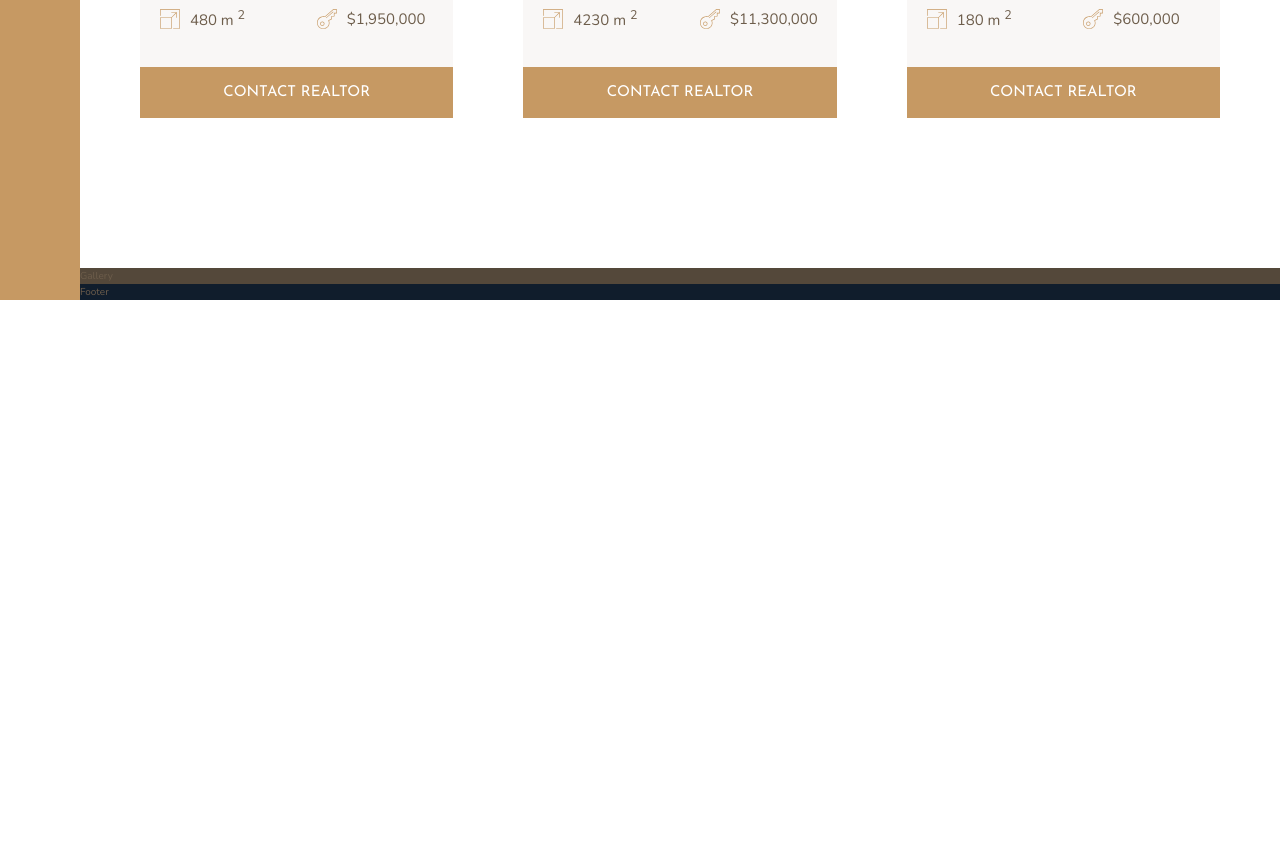
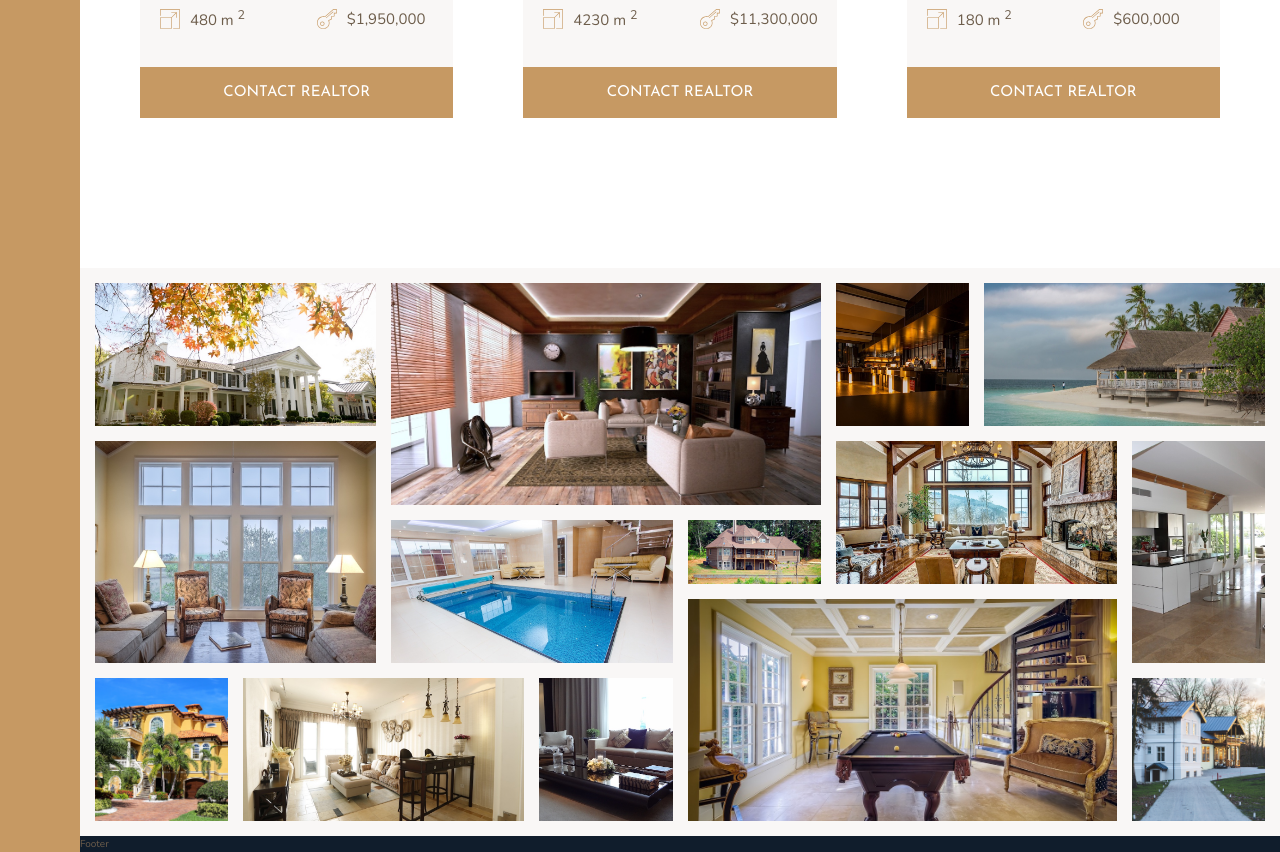
Before and after one commit to krissygroom/nexter-css-grid, a website: page index.html in a window 1280 px wide. Shown: the part 2804-3656 px from the top of the page. Before the commit the page ends 3104 px from the top, so only its background shows below. Drawn offline with nearby package versions, Linux system fonts and the light colour scheme.

Commit message:
Finished home gallery section

```diff
--- a/index.html
+++ b/index.html
@@ -326,7 +326,70 @@
       </div>
     </section>
 
-    <section class="gallery">Gallery</section>
+    <section class="gallery">
+      <figure class="gallery__item gallery__item--1">
+        <img src="img/gal-1.jpeg" alt="Gallery Image 1" class="gallery__img" />
+      </figure>
+      <figure class="gallery__item gallery__item--2">
+        <img src="img/gal-2.jpeg" alt="Gallery Image 2" class="gallery__img" />
+      </figure>
+      <figure class="gallery__item gallery__item--3">
+        <img src="img/gal-3.jpeg" alt="Gallery Image 3" class="gallery__img" />
+      </figure>
+      <figure class="gallery__item gallery__item--4">
+        <img src="img/gal-4.jpeg" alt="Gallery Image 4" class="gallery__img" />
+      </figure>
+      <figure class="gallery__item gallery__item--5">
+        <img src="img/gal-5.jpeg" alt="Gallery Image 5" class="gallery__img" />
+      </figure>
+      <figure class="gallery__item gallery__item--6">
+        <img src="img/gal-6.jpeg" alt="Gallery Image 6" class="gallery__img" />
+      </figure>
+      <figure class="gallery__item gallery__item--7">
+        <img src="img/gal-7.jpeg" alt="Gallery Image 7" class="gallery__img" />
+      </figure>
+      <figure class="gallery__item gallery__item--8">
+        <img src="img/gal-8.jpeg" alt="Gallery Image 8" class="gallery__img" />
+      </figure>
+      <figure class="gallery__item gallery__item--9">
+        <img src="img/gal-9.jpeg" alt="Gallery Image 9" class="gallery__img" />
+      </figure>
+      <figure class="gallery__item gallery__item--10">
+        <img
+          src="img/gal-10.jpeg"
+          alt="Gallery Image 10"
+          class="gallery__img"
+        />
+      </figure>
+      <figure class="gallery__item gallery__item--11">
+        <img
+          src="img/gal-11.jpeg"
+          alt="Gallery Image 11"
+          class="gallery__img"
+        />
+      </figure>
+      <figure class="gallery__item gallery__item--12">
+        <img
+          src="img/gal-12.jpeg"
+          alt="Gallery Image 12"
+          class="gallery__img"
+        />
+      </figure>
+      <figure class="gallery__item gallery__item--13">
+        <img
+          src="img/gal-13.jpeg"
+          alt="Gallery Image 13"
+          class="gallery__img"
+        />
+      </figure>
+      <figure class="gallery__item gallery__item--14">
+        <img
+          src="img/gal-14.jpeg"
+          alt="Gallery Image 14"
+          class="gallery__img"
+        />
+      </figure>
+    </section>
 
     <footer class="footer">Footer</footer>
   </body>
--- a/sass/_gallery.scss
+++ b/sass/_gallery.scss
@@ -1,4 +1,86 @@
 .gallery {
-  background-color: $color-grey-dark-1;
+  background-color: $color-grey-light-1;
   grid-column: full-start / full-end;
+
+  display: grid;
+  grid-template-columns: repeat(8, 1fr);
+  grid-template-rows: repeat(7, 5vw);
+  gap: 1.5rem;
+  padding: 1.5rem;
+
+  &__item {
+    &--1 {
+      grid-row: 1 / span 2;
+      grid-column: 1 / span 2;
+    }
+
+    &--2 {
+      grid-row: 1 / span 3;
+      grid-column: 3 / span 3;
+    }
+
+    &--3 {
+      grid-row: 1 / span 2;
+      grid-column: 6 / 7;
+    }
+
+    &--4 {
+      grid-row: 1 / span 2;
+      grid-column: 7 / span 2;
+    }
+
+    &--5 {
+      grid-row: 3 / span 3;
+      grid-column: 1 / span 2;
+    }
+
+    &--6 {
+      grid-row: 4 / span 2;
+      grid-column: 3 / span 2;
+    }
+
+    &--7 {
+      grid-column: 5 / 6;
+    }
+
+    &--8 {
+      grid-row: 3 / span 2;
+      grid-column: 6 / span 2;
+    }
+
+    &--9 {
+      grid-row: 3 / span 3;
+    }
+
+    &--10 {
+      grid-row: 6 / span 2;
+    }
+
+    &--11 {
+      grid-row: 6 / span 2;
+      grid-column: 2 / span 2;
+    }
+
+    &--12 {
+      grid-row: 6 / span 2;
+      grid-column: 4 / 5;
+    }
+
+    &--13 {
+      grid-row: 5 / span 3;
+      grid-column: 5 / span 3;
+    }
+
+    &--14 {
+      grid-row: 6 / span 2;
+      grid-column: 8 / 9;
+    }
+  }
+
+  &__img {
+    width: 100%;
+    height: 100%;
+    object-fit: cover;
+    display: block;
+  }
 }
```
Also changed, not shown: css/style.css.
